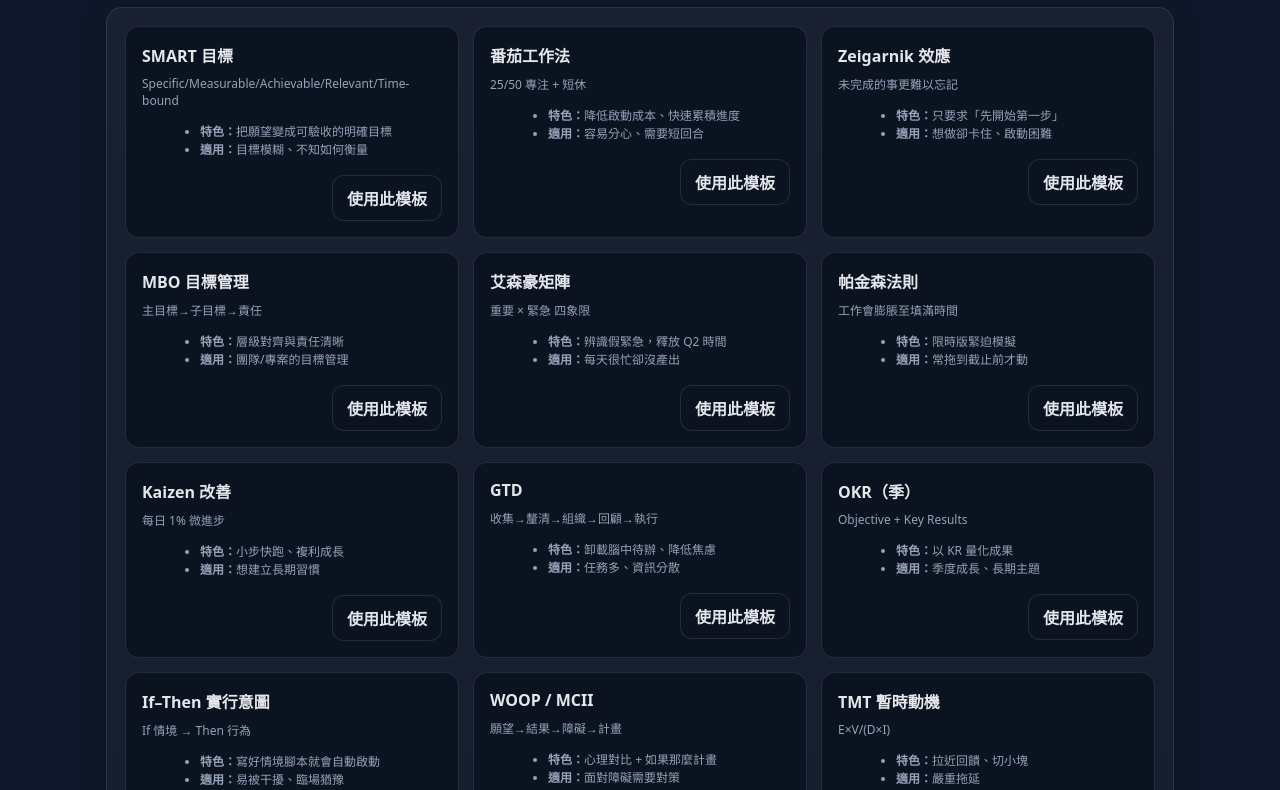
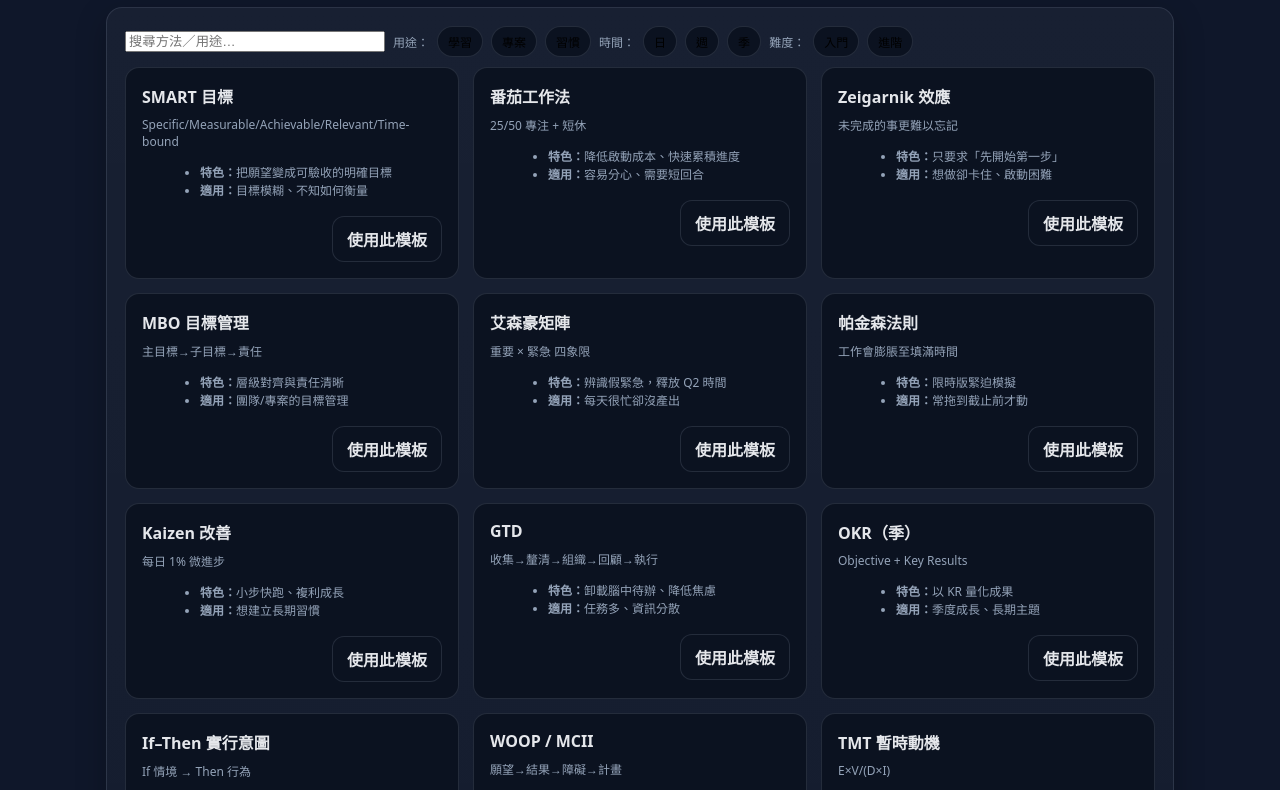
Before and after one commit to Money930314/dreampath, a plain HTML site: page templates.html in a window 1280 px wide. Shown: the part 81-871 px from the top of the page. Drawn offline with Linux system fonts and the light colour scheme.

Commit message:
Update templates.html

```diff
--- a/templates.html
+++ b/templates.html
@@ -17,7 +17,12 @@
     .btn.primary{background:linear-gradient(135deg,var(--primary),var(--accent)); border:0}
     .tiles{display:grid; grid-template-columns:repeat(auto-fill,minmax(280px,1fr)); gap:14px}
     .tile{padding:16px; border:1px solid var(--border); background:#0b1220; border-radius:14px; display:flex; flex-direction:column; gap:8px}
-    .muted{color:#94a3b8} .section-title{font-size:14px; letter-spacing:.6px; text-transform:uppercase; color:#a3b3c7; margin:8px 0 10px}
+    .muted{color:#94a3b8}
+    .filters{display:flex; gap:8px; flex-wrap:wrap; align-items:center; margin-bottom:10px}
+    .chip{display:inline-block; padding:6px 10px; border:1px solid var(--border); background:#0b1220; border-radius:999px; font-size:12px; cursor:pointer}
+    .chip.active{outline:2px solid var(--ring)}
+    input[type="search"]{width:260px}
+    .tile:focus{outline:2px solid rgba(102,126,234,.55); outline-offset:2px}
   </style>
 </head>
 <body>
@@ -30,40 +35,61 @@
           <div class="muted" style="font-size:12px">每個模板提供：方法簡介 / 適用情境 / 一鍵導向專屬頁（含引導與 Dashboard）。</div>
         </div>
       </div>
-      <div><a class="btn" href="index.html">← 回 Dashboard</a></div>
+      <div><a class="btn" href="index.html">← 回 Dashboard</a>
+           <a class="btn" href="assistant.html">AI 規劃助理</a>
+      </div>
     </header>
 
     <section class="card">
-      <div id="tplList" class="tiles"></div>
+      <div class="filters" role="toolbar" aria-label="模板篩選">
+        <input id="q" type="search" placeholder="搜尋方法／用途…" aria-label="搜尋模板">
+        <span class="muted" style="font-size:12px">用途：</span>
+        <button class="chip" data-tag="study" aria-pressed="false">學習</button>
+        <button class="chip" data-tag="project" aria-pressed="false">專案</button>
+        <button class="chip" data-tag="habit" aria-pressed="false">習慣</button>
+        <span class="muted" style="font-size:12px">時間：</span>
+        <button class="chip" data-tag="day" aria-pressed="false">日</button>
+        <button class="chip" data-tag="week" aria-pressed="false">週</button>
+        <button class="chip" data-tag="season" aria-pressed="false">季</button>
+        <span class="muted" style="font-size:12px">難度：</span>
+        <button class="chip" data-tag="easy" aria-pressed="false">入門</button>
+        <button class="chip" data-tag="pro" aria-pressed="false">進階</button>
+      </div>
+      <div id="tplList" class="tiles" aria-live="polite"></div>
     </section>
   </div>
 
   <script>
   const CARDS = [
-    {id:'smart',     name:'SMART 目標', desc:'Specific/Measurable/Achievable/Relevant/Time-bound', feature:'把願望變成可驗收的明確目標', apply:'目標模糊、不知如何衡量'},
-    {id:'pomodoro',  name:'番茄工作法', desc:'25/50 專注 + 短休', feature:'降低啟動成本、快速累積進度', apply:'容易分心、需要短回合'},
-    {id:'zeigarnik', name:'Zeigarnik 效應', desc:'未完成的事更難以忘記', feature:'只要求「先開始第一步」', apply:'想做卻卡住、啟動困難'},
-    {id:'mbo',       name:'MBO 目標管理', desc:'主目標→子目標→責任', feature:'層級對齊與責任清晰', apply:'團隊/專案的目標管理'},
-    {id:'eisenhower',name:'艾森豪矩陣', desc:'重要 × 緊急 四象限', feature:'辨識假緊急，釋放 Q2 時間', apply:'每天很忙卻沒產出'},
-    {id:'parkinson', name:'帕金森法則', desc:'工作會膨脹至填滿時間', feature:'限時版緊迫模擬', apply:'常拖到截止前才動'},
-    {id:'kaizen',    name:'Kaizen 改善', desc:'每日 1% 微進步', feature:'小步快跑、複利成長', apply:'想建立長期習慣'},
-    {id:'gtd',       name:'GTD', desc:'收集→釐清→組織→回顧→執行', feature:'卸載腦中待辦、降低焦慮', apply:'任務多、資訊分散'},
-    {id:'okr',       name:'OKR（季）', desc:'Objective + Key Results', feature:'以 KR 量化成果', apply:'季度成長、長期主題'},
-    {id:'ifthen',    name:'If–Then 實行意圖', desc:'If 情境 → Then 行為', feature:'寫好情境腳本就會自動啟動', apply:'易被干擾、臨場猶豫'},
-    {id:'woop',      name:'WOOP / MCII', desc:'願望→結果→障礙→計畫', feature:'心理對比 + 如果那麼計畫', apply:'面對障礙需要對策'},
-    {id:'tmt',       name:'TMT 暫時動機', desc:'E×V/(D×I)', feature:'拉近回饋、切小塊', apply:'嚴重拖延'},
-    {id:'fogg',      name:'Fogg 行為模型', desc:'Motivation × Ability × Prompt', feature:'找到行動臨界線', apply:'需要調整難度與提示'},
-    {id:'commit',    name:'承諾裝置', desc:'押金/懲罰/公開承諾', feature:'損失趨避提高自律', apply:'需要外部約束'},
-    {id:'nudge',     name:'助推理論', desc:'善用預設與提醒', feature:'環境設計幫助好選擇', apply:'需要系統性提醒'},
-    {id:'deepwork',  name:'深度工作', desc:'長時段高專注', feature:'阻絕干擾、定時段輸出', apply:'研究/寫作/工程'},
-    {id:'habit',     name:'習慣形成', desc:'觸發→行為→獎賞', feature:'連勝打卡、自動化', apply:'想養成新習慣'},
-    {id:'kaizen_kanban', name:'Kaizen × 看板', desc:'小步快跑 + 流程可視化', feature:'WIP 限制、卡關分析', apply:'個人敏捷/多任務'},
-    {id:'woop_pomodoro', name:'WOOP × 番茄', desc:'心理對比 + 番茄行動', feature:'把障礙對策化為番茄任務', apply:'需要邊思考邊執行'}
+    {id:'smart',     name:'SMART 目標', desc:'Specific/Measurable/Achievable/Relevant/Time-bound', feature:'把願望變成可驗收的明確目標', apply:'目標模糊、不知如何衡量', tags:['project','week','pro']},
+    {id:'pomodoro',  name:'番茄工作法', desc:'25/50 專注 + 短休', feature:'降低啟動成本、快速累積進度', apply:'容易分心、需要短回合', tags:['study','day','easy']},
+    {id:'zeigarnik', name:'Zeigarnik 效應', desc:'未完成的事更難以忘記', feature:'只要求「先開始第一步」', apply:'想做卻卡住、啟動困難', tags:['study','project','day','easy']},
+    {id:'mbo',       name:'MBO 目標管理', desc:'主目標→子目標→責任', feature:'層級對齊與責任清晰', apply:'團隊/專案的目標管理', tags:['project','season','pro']},
+    {id:'eisenhower',name:'艾森豪矩陣', desc:'重要 × 緊急 四象限', feature:'辨識假緊急，釋放 Q2 時間', apply:'每天很忙卻沒產出', tags:['project','day','easy']},
+    {id:'parkinson', name:'帕金森法則', desc:'工作會膨脹至填滿時間', feature:'限時版緊迫模擬', apply:'常拖到截止前才動', tags:['study','project','day','easy']},
+    {id:'kaizen',    name:'Kaizen 改善', desc:'每日 1% 微進步', feature:'小步快跑、複利成長', apply:'想建立長期習慣', tags:['habit','day','easy']},
+    {id:'gtd',       name:'GTD', desc:'收集→釐清→組織→回顧→執行', feature:'卸載腦中待辦、降低焦慮', apply:'任務多、資訊分散', tags:['project','week','pro']},
+    {id:'okr',       name:'OKR（季）', desc:'Objective + Key Results', feature:'以 KR 量化成果', apply:'季度成長、長期主題', tags:['project','season','pro']},
+    {id:'ifthen',    name:'If–Then 實行意圖', desc:'If 情境 → Then 行為', feature:'寫好情境腳本就會自動啟動', apply:'易被干擾、臨場猶豫', tags:['habit','day','easy']},
+    {id:'woop',      name:'WOOP / MCII', desc:'願望→結果→障礙→計畫', feature:'心理對比 + 如果那麼計畫', apply:'面對障礙需要對策', tags:['study','project','week','easy']},
+    {id:'tmt',       name:'TMT 暫時動機', desc:'E×V/(D×I)', feature:'拉近回饋、切小塊', apply:'嚴重拖延', tags:['study','day','pro']},
+    {id:'fogg',      name:'Fogg 行為模型', desc:'Motivation × Ability × Prompt', feature:'找到行動臨界線', apply:'需要調整難度與提示', tags:['habit','day','easy']},
+    {id:'commit',    name:'承諾裝置', desc:'押金/懲罰/公開承諾', feature:'損失趨避提高自律', apply:'需要外部約束', tags:['habit','week','pro']},
+    {id:'nudge',     name:'助推理論', desc:'善用預設與提醒', feature:'環境設計幫助好選擇', apply:'需要系統性提醒', tags:['habit','day','easy']},
+    {id:'deepwork',  name:'深度工作', desc:'長時段高專注', feature:'阻絕干擾、定時段輸出', apply:'研究/寫作/工程', tags:['study','day','pro']},
+    {id:'habit',     name:'習慣形成', desc:'觸發→行為→獎賞', feature:'連勝打卡、自動化', apply:'想養成新習慣', tags:['habit','day','easy']},
+    {id:'kaizen_kanban', name:'Kaizen × 看板', desc:'小步快跑 + 流程可視化', feature:'WIP 限制、卡關分析', apply:'個人敏捷/多任務', tags:['project','week','pro']},
+    {id:'woop_pomodoro', name:'WOOP × 番茄', desc:'心理對比 + 番茄行動', feature:'把障礙對策化為番茄任務', apply:'需要邊思考邊執行', tags:['study','day','easy']}
   ];
 
   const listEl = document.getElementById('tplList');
-  listEl.innerHTML = CARDS.map(t=>`
-    <div class="tile">
+  const q = document.getElementById('q');
+  const chips = Array.from(document.querySelectorAll('.chip'));
+  const active = new Set();
+
+  function render(list){
+    listEl.innerHTML = list.map(t=>`
+      <div class="tile" tabindex="0">
         <div style="font-weight:700">${t.name}</div>
         <div class="muted" style="font-size:12px">${t.desc}</div>
         <ul class="muted" style="margin:6px 0 0 18px; font-size:12px; line-height:1.5">
@@ -71,10 +97,34 @@
           <li><b>適用：</b>${t.apply}</li>
         </ul>
         <div style="margin-top:8px; display:flex; gap:8px; justify-content:flex-end">
-        <a class="btn" href="method-${t.id}.html">使用此模板</a>
+          <a class="btn" href="method-${t.id}.html" aria-label="使用 ${t.name} 模板">使用此模板</a>
         </div>
       </div>
     `).join('');
+  }
+
+  function applyFilter(){
+    const kw = (q.value||'').toLowerCase();
+    const data = CARDS.filter(t=>{
+      const hitKw = !kw || [t.name,t.desc,t.feature,t.apply].join('\n').toLowerCase().includes(kw);
+      const hitTag = active.size===0 || t.tags.some(tag=>active.has(tag));
+      return hitKw && hitTag;
+    });
+    render(data);
+  }
+
+  q.addEventListener('input', applyFilter);
+  chips.forEach(c=> c.addEventListener('click', ()=>{
+    const tag=c.dataset.tag;
+    const pressed=c.getAttribute('aria-pressed')==='true';
+    if(pressed){ active.delete(tag); c.classList.remove('active'); c.setAttribute('aria-pressed','false'); }
+    else { active.add(tag); c.classList.add('active'); c.setAttribute('aria-pressed','true'); }
+    applyFilter();
+  }));
+
+  render(CARDS);
+  // 鍵盤操作：卡片得焦後按 Enter 會點第一個連結
+  listEl.addEventListener('keydown', (e)=>{ if(e.key==='Enter'){ const a=e.target.querySelector('a'); if(a) a.click(); }});
   </script>
 </body>
 </html>
```
Lines whose indentation alone changed are shown as unchanged.
